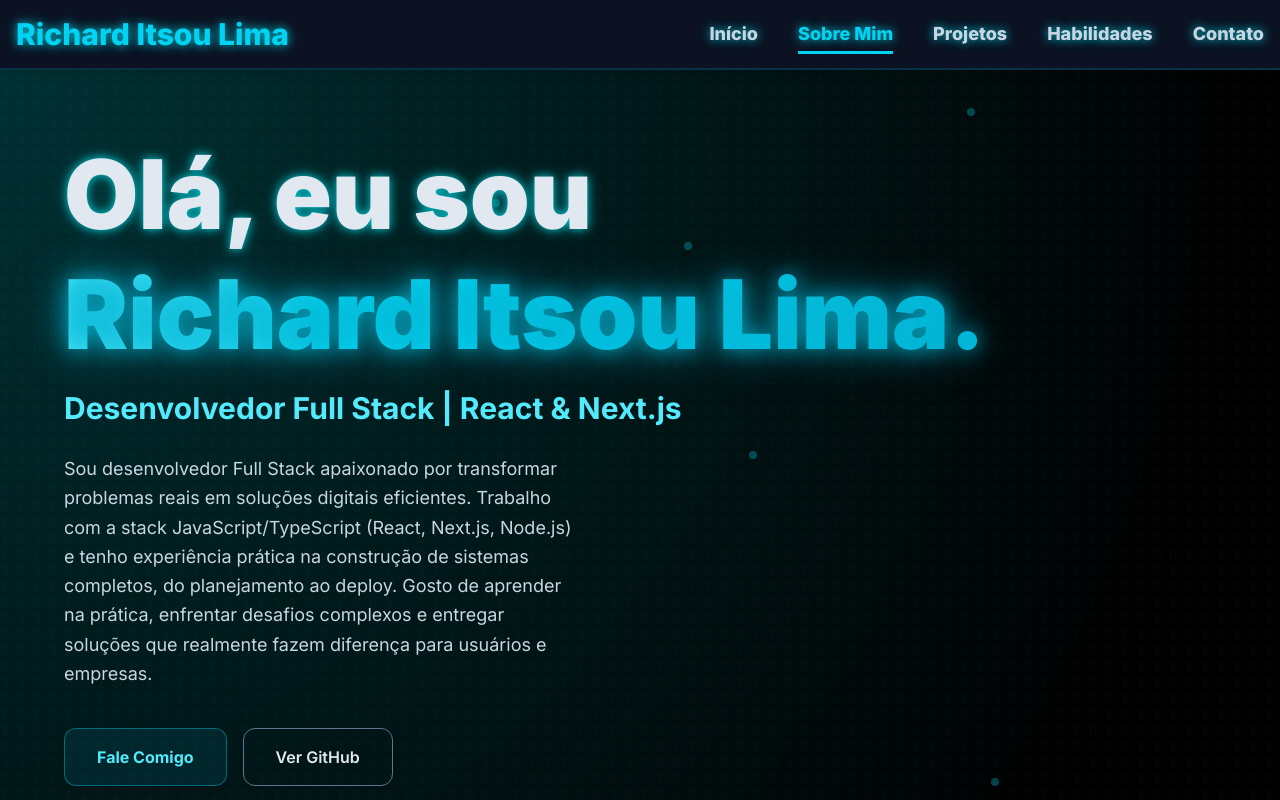
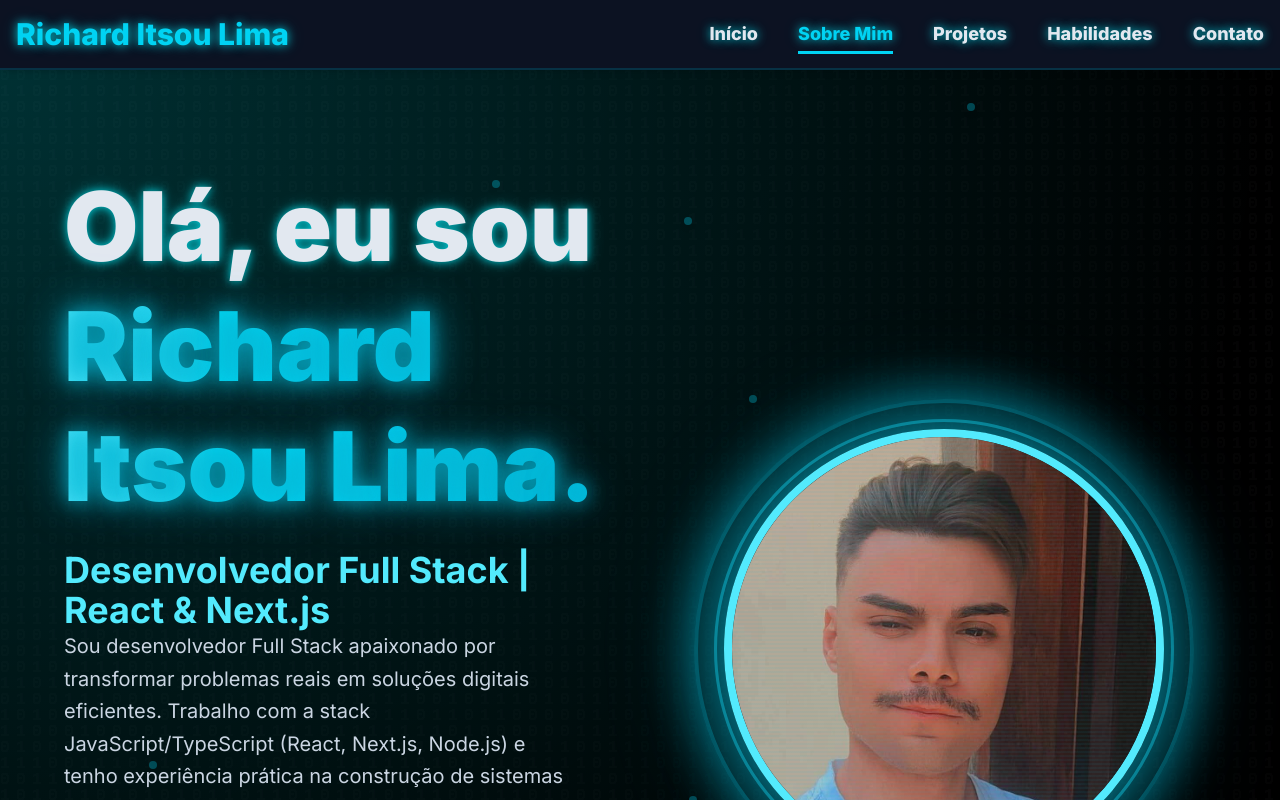
Before and after one commit to Richard-Sup-Dev/portfolio-richard-itsou-lima, a Next.js app: page / in a window 1280 px wide. Shown: the top 800 px of the page. Built offline with nearby package versions, Linux system fonts and the light colour scheme.

Commit message:
ajuste header mobile

```diff
--- a/src/components/Header.tsx
+++ b/src/components/Header.tsx
@@ -3,6 +3,7 @@
 import Link from 'next/link';
 import { useState, useEffect } from 'react';
 import { Menu, X } from 'lucide-react';
+import HeaderMobile from './HeaderMobile';
 
 const navLinks = [
   { name: 'Início', href: '#hero' },
@@ -59,8 +60,14 @@ export default function Header() {
   };
 
   return (
-    <header className="sticky top-0 z-50 bg-slate-900/80 backdrop-blur-md shadow-md transition-all duration-200 border-b-2 border-cyan-800/40 w-full text-base sm:text-lg">
-      <nav className="container mx-auto flex flex-wrap items-center justify-between px-2 sm:px-4 py-3 sm:py-4">
+    <>
+      {/* Header Mobile */}
+      <div className="md:hidden">
+        <HeaderMobile onMenuClick={() => setIsOpen(!isOpen)} />
+      </div>
+      {/* Header Desktop */}
+      <header className="hidden md:block sticky top-0 z-50 bg-slate-900/80 backdrop-blur-md shadow-md transition-all duration-200 border-b-2 border-cyan-800/40 w-full">
+        <nav className="container mx-auto flex items-center justify-between px-4 py-4">
           {/* Logo */}
           <Link
             href="/"
@@ -68,9 +75,8 @@ export default function Header() {
           >
             Richard Itsou Lima
           </Link>
-
           {/* Links Desktop */}
-        <div className="hidden md:flex items-center space-x-6 lg:space-x-10">
+          <div className="flex items-center space-x-6 lg:space-x-10">
             {navLinks.map((link) => {
               const id = link.href.replace('#', '');
               return (
@@ -79,51 +85,22 @@ export default function Header() {
                   href={link.href}
                   onClick={() => handleNavClick(id)}
                   className={`relative text-lg font-extrabold transition-all duration-200 group neon-text ${
-                  activeSection === id
-                    ? 'text-cyan-400'
-                    : 'text-slate-300 hover:text-cyan-400'
+                    activeSection === id ? 'text-cyan-400' : 'text-slate-200 hover:text-cyan-300'
                   }`}
+                  aria-current={activeSection === id ? 'page' : undefined}
                 >
                   {link.name}
                   <span
                     className={`absolute left-0 -bottom-1.5 h-0.75 bg-cyan-400 transition-all duration-200 ease-out ${
-                    activeSection === id
-                      ? 'w-full'
-                      : 'w-0 group-hover:w-full'
+                      activeSection === id ? 'w-full' : 'w-0 group-hover:w-full'
                     }`}
                   />
                 </Link>
               );
             })}
           </div>
-
-        {/* Botão Menu Mobile */}
-        <button
-          className="md:hidden text-cyan-400 p-2 rounded-lg hover:bg-slate-800 transition duration-200"
-          onClick={() => setIsOpen(!isOpen)}
-          aria-label="Toggle Menu"
-        >
-          {isOpen ? <X size={28} /> : <Menu size={28} />}
-        </button>
         </nav>
-
-      {/* Menu Mobile Dropdown */}
-      {isOpen && (
-        <div className="md:hidden bg-slate-900/95 backdrop-blur-lg shadow-2xl w-full">
-          <div className="flex flex-col py-4 w-full">
-            {navLinks.map((link) => (
-              <Link
-                key={link.name}
-                href={link.href}
-                className="px-6 py-4 text-lg text-slate-200 hover:bg-slate-800 hover:text-cyan-400 transition-all duration-200"
-                onClick={() => setIsOpen(false)}
-              >
-                {link.name}
-              </Link>
-            ))}
-          </div>
-        </div>
-      )}
       </header>
+    </>
   );
 }
--- /dev/null
+++ b/src/components/HeaderMobile.tsx
@@ -0,0 +1,23 @@
+import Link from 'next/link';
+import { Menu } from 'lucide-react';
+
+const navLinks = [
+  { name: 'Início', href: '#hero' },
+  { name: 'Sobre Mim', href: '#about' },
+  { name: 'Projetos', href: '#projects' },
+  { name: 'Habilidades', href: '#skills' },
+  { name: 'Contato', href: '#contact' },
+];
+
+export default function HeaderMobile({ onMenuClick }: { onMenuClick: () => void }) {
+  return (
+    <header className="sticky top-0 z-50 bg-slate-900/80 backdrop-blur-md shadow-md border-b-2 border-cyan-800/40 w-full flex items-center justify-between px-4 py-3 md:hidden">
+      <Link href="/" className="text-2xl font-extrabold text-cyan-400 neon-text">
+        Richard Itsou Lima
+      </Link>
+      <button onClick={onMenuClick} aria-label="Abrir menu" className="text-cyan-400 p-2 rounded-lg hover:bg-slate-800 transition">
+        <Menu size={32} />
+      </button>
+    </header>
+  );
+}
--- a/src/components/Hero.tsx
+++ b/src/components/Hero.tsx
@@ -35,23 +35,23 @@ export default function Hero() {
   const rotateY = useTransform(mouseX, [-300, 300], [-10, 10]);
 
   return (
-    <section className="relative min-h-screen flex items-center justify-center overflow-hidden px-1 sm:px-4 py-4 sm:py-16 bg-[radial-gradient(ellipse_at_top_left,var(--cyan-glow-soft),transparent_70%)]">
+    <section className="relative min-h-screen flex items-center justify-center overflow-hidden px-6 py-24 bg-[radial-gradient(ellipse_at_top_left,var(--cyan-glow-soft),transparent_70%)]">
       {/* Partículas ciano flutuando */}
       <Particles count={12} />
 
-      <div className="relative z-10 max-w-6xl mx-auto w-full grid grid-cols-1 gap-2 sm:gap-6 md:gap-12 items-center">
+      <div className="relative z-10 max-w-6xl mx-auto w-full grid md:grid-cols-2 gap-16 items-center">
 
         {/* Lado Esquerdo: Texto */}
         <motion.div
           initial={{ opacity: 0, y: 50 }}
           animate={{ opacity: 1, y: 0 }}
           transition={{ duration: 1, ease: "easeOut" }}
-          className="text-center md:text-left space-y-2 sm:space-y-6"
+          className="text-center md:text-left space-y-8"
         >
           {/* Todo o conteúdo de texto permanece igual (h1, h2, p, botões, ícones) */}
           <div>
             <motion.h1
-              className="text-xl sm:text-3xl md:text-6xl lg:text-8xl font-black leading-tight neon-text"
+              className="text-5xl md:text-7xl lg:text-8xl font-black leading-tight neon-text"
               initial={{ opacity: 0 }}
               animate={{ opacity: 1 }}
               transition={{ duration: 0.8 }}
@@ -76,7 +76,7 @@ export default function Hero() {
             </motion.h1>
 
             <motion.h2
-              className="text-base sm:text-xl md:text-3xl font-bold text-cyan-300 mt-2 sm:mt-4 h-8 sm:h-10"
+              className="text-3xl md:text-4xl font-bold text-cyan-300 mt-6 h-12"
               initial={{ opacity: 0 }}
               animate={{ opacity: 1 }}
               transition={{ delay: 1.2 }}
@@ -92,7 +92,7 @@ export default function Hero() {
             initial={{ opacity: 0 }}
             animate={{ opacity: 1 }}
             transition={{ delay: 1.6, duration: 1 }}
-            className="text-xs sm:text-sm md:text-lg text-slate-300 max-w-lg mx-auto md:mx-0 leading-relaxed"
+            className="text-lg md:text-xl text-slate-300 max-w-lg mx-auto md:mx-0 leading-relaxed"
           >
             {summary}
           </motion.p>
@@ -102,7 +102,7 @@ export default function Hero() {
             initial={{ opacity: 0, y: 30 }}
             animate={{ opacity: 1, y: 0 }}
             transition={{ delay: 1.8 }}
-            className="flex flex-wrap gap-2 sm:gap-4 justify-center md:justify-start pt-2 sm:pt-4"
+            className="flex flex-wrap gap-5 justify-center md:justify-start pt-6"
           >
             <Link
               href="#contact"
@@ -121,7 +121,7 @@ export default function Hero() {
             </Link>
           </motion.div>
 
-          <div className="flex justify-center items-center gap-2 sm:gap-6 mt-2 sm:mt-6">
+          <div className="flex justify-center items-center gap-8 mt-8">
             <motion.div
               initial={{ opacity: 0 }}
               animate={{ opacity: 1 }}
```
Lines whose indentation alone changed are shown as unchanged.
